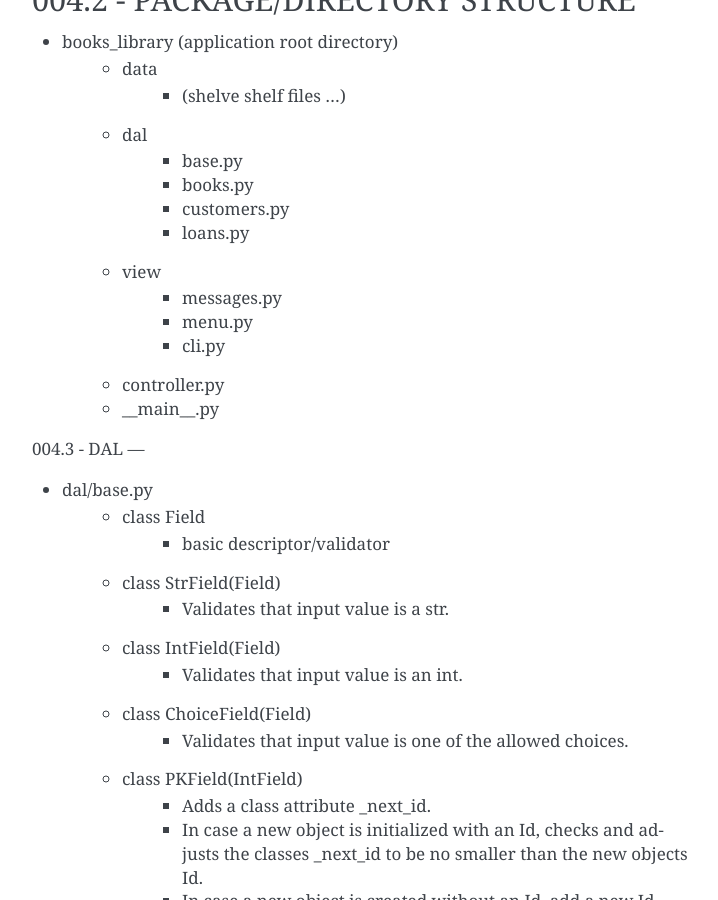
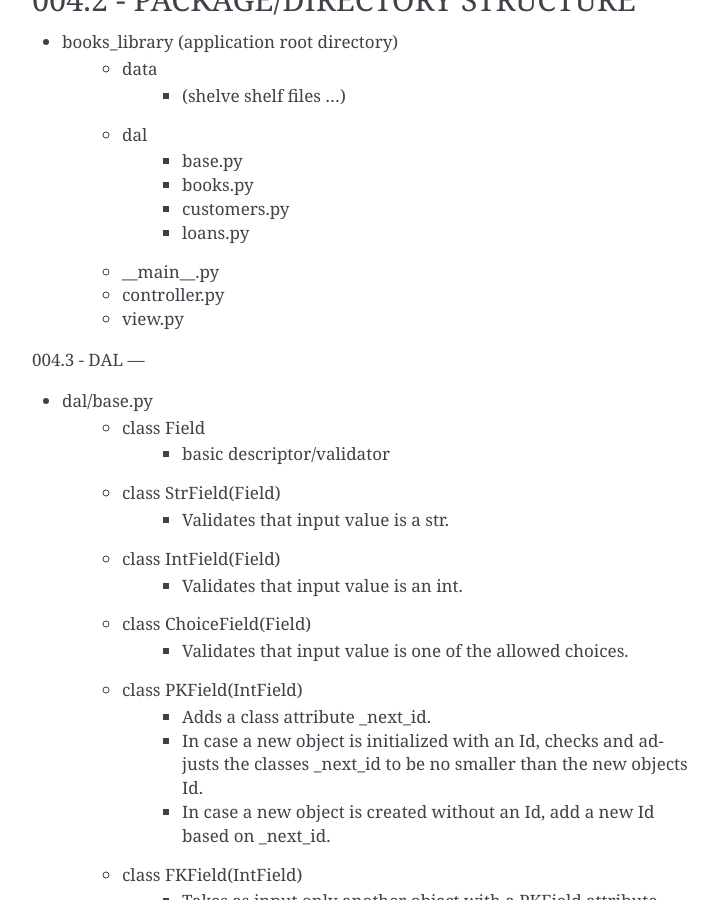
Before and after one commit to c-c-k/books-library, a Sphinx documentation site: the page built from docs/source/roadmap.rst, in a window 1280 px wide and 900 px high, scrolled down 4048 px. Shown: the whole window, without its empty margins (388-1106 px from the left). Built offline with Sphinx 7.4.7, drawn with Linux system fonts in a browser that asks for light colours.

Commit message:
roadmap.rst: fix: IMPLEMENTATION ABSTRACT - DIR STRUCTURE - flatened view to a single file.

```diff
--- a/docs/source/roadmap.rst
+++ b/docs/source/roadmap.rst
@@ -173,12 +173,9 @@ CONTROLLER ABSTRACT
         * books.py
         * customers.py
         * loans.py
-    * view
-        * messages.py
-        * menu.py
-        * cli.py
+    * __main__.py
     * controller.py
-    * __main__.py
+    * view.py
 
 
 004.3 - DAL
```
